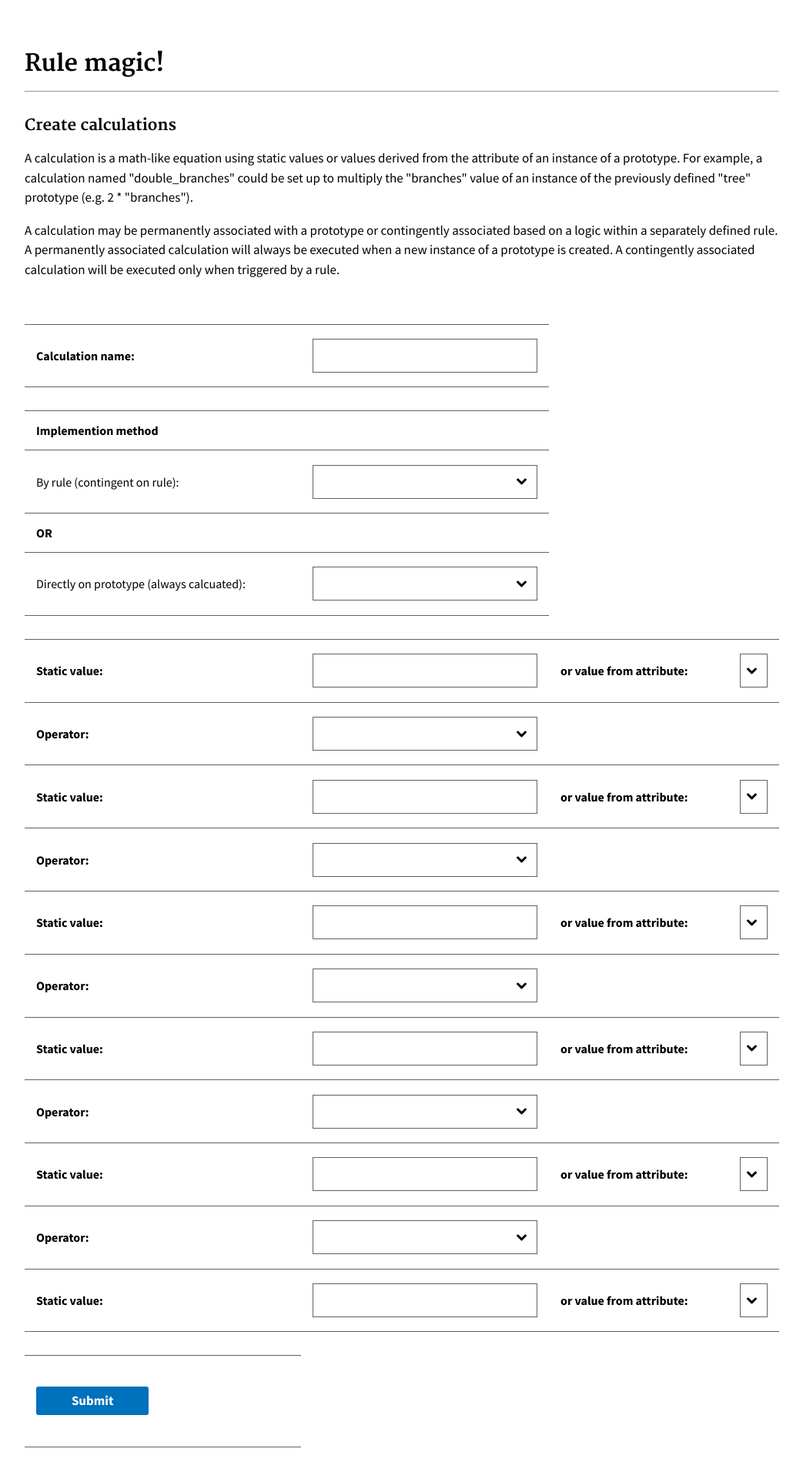
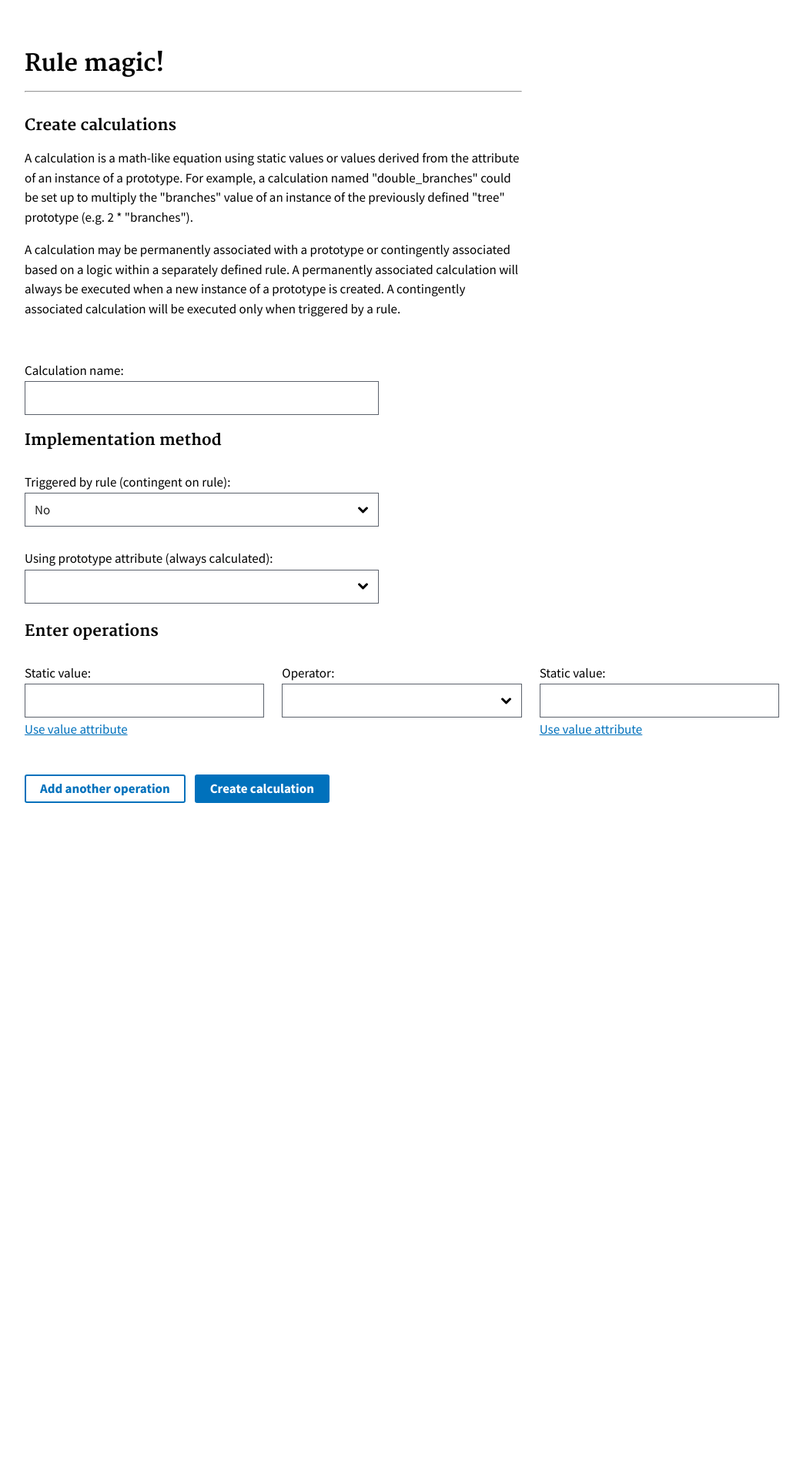
Before and after one commit to 18F/opm-faces, a Flask app: page /calculations/create in a window 1280 px wide. Shown: the whole page at 77% size, without its empty margins (118-1161 px from the left). After the commit the page ends 1043 px from the top, so only its background shows below. Run offline with Flask 2, Linux system fonts and the light colour scheme; lists and menus that the app fills with data are empty; some libraries are stand-ins or nearby versions.

Commit message:
break calculations into partials; add styling

```diff
--- /dev/null
+++ b/magic_rules/templates/_calculation_operator_input.html
@@ -0,0 +1,13 @@
+        <div class="usa-width-one-third">
+          <div class="operator">
+            <label for="operator_value_{{num}}">Operator:</label>
+            <select name="operator_value_{{ num }}">
+              <option value="">
+              <option value="+">+ (plus)
+              <option value="-">- (minus)
+              <option value="*">* (multiply)
+              <option value="/">/ (divide)
+              <option value="^">^ (to power of)
+            </select>
+          </div>
+        </div>
--- /dev/null
+++ b/magic_rules/templates/_calculation_value_input.html
@@ -0,0 +1,20 @@
+        <div class="usa-width-one-third">
+          <div class="static-input">
+            <label for="static_value_{{num}}">Static value:</label>
+            <input name="static_value_{{ num }}" />
+          </div>
+          <div class="attr-input">
+            <label for="attribute_value_{{num}}">Value from attribute:</label>
+            <select name="attribute_value_{{ num }}">
+              <option value="">
+              {% for obj in prototypes %}
+                {% for attribute in prototypes[obj] %} <!-- Need to limit this to just attributes on the obj selected -->
+                  {% if attribute not in ['rules', 'type'] %}
+                    <option value="__{{ attribute }}__">{{ attribute }}
+                  {% endif %}
+                {% endfor %}
+              {% endfor %}
+            </select>
+          </div>
+          <a class="linktrigger show_hide_attr_val">Use value attribute</a>
+        </div>
--- a/magic_rules/templates/base.html
+++ b/magic_rules/templates/base.html
@@ -14,7 +14,14 @@
  .linktrigger {
   cursor: pointer;
   }
+  fieldset legend {
+  font-size: 2rem;
+  font-family: "Merriweather","Georgia","Cambria","Times New Roman","Times",serif;
+  }
 
+  .buttonbar {
+    margin-top: 4rem;
+  }
  </style>
  {% endblock %}
  </head>
--- a/magic_rules/templates/create_calculations.html
+++ b/magic_rules/templates/create_calculations.html
@@ -1,7 +1,7 @@
-<head>
-  <link id="stylesheet" rel="stylesheet" href="{{ url_for('static', filename='css/uswds/css/uswds.min.css') }}">
-</head>
+{% extends "base.html" %}
+{% block body %}
 <div class="usa-grid" style="margin-top: 5%">
+  <div class="usa-width-two-thirds">
   <h2>
     Rule magic!
   </h2>
@@ -24,88 +24,84 @@
     only when triggered by a rule.
     <br><br>
   </p>
-  <div class="usa-width-one-two-thirds">
     <form method="post" action="/calculations/_incoming" enctype="multipart/form-data">
-      <table class="usa-table-borderless">
-        <tbody>
-          <tr>
-            <th scope="row"><strong>Calculation name:</td>
-            <td><input name="name"></td>
-          </tr>
-          <tr><td></td></tr>
-          <tr><td colspan="2"><strong>Implemention method</td></tr>
-          <tr>
-            <th scope="row">By rule (contingent on rule):</th>
-            <td>
-              <select name="contingent">
-                <option value="">
-                <option value="TRUE">Yes
-                <option value="FALSE">No
+       <label for="name">Calculation name:</label>
+       <input name="name" />
+       <fieldset style="margin-top: 2rem;">
+        <legend>Implementation method</legend>
+
+        <label for="contingent">Triggered by rule (contingent on rule):</label>
+        <select id="contingent" name="contingent">
+          <option value="FALSE">No</option>
+          <option value="TRUE">Yes</option>
         </select>
-            </td>
-          <tr>
-            <td><strong>OR</td>
-          </tr>
-          <tr>
-            <th scope="row">Directly on prototype (always calcuated):</td>
-            <td>
+
+        <div class="use_prototype">
+          <label for="object">Using prototype attribute (always calculated):</label>
           <select name="object">
             <option value="">
           {% for obj in prototypes %}
             <option> {{obj}}
           {% endfor %}
           </select>
-            </td>
-          </tr>
-          <tr><td></td></tr>
-          {% for num in range(6) %}
-          <tr>
-            <th scope="row"><strong>Static value:</td>
-            <td><input name="static_value_{{ num }}"></td>
-            <td><strong>or value from attribute:</td>
-            <td>
-              <select name="attribute_value_{{ num }}">
-                <option value="">
-                {% for obj in prototypes %}
-                  {% for attribute in prototypes[obj] %} <!-- Need to limit this to just attributes on the obj selected -->
-                    {% if attribute not in ['rules', 'type'] %}
-                      <option value="__{{ attribute }}__">{{ attribute }}
+        </div>
+      </fieldset>
+    </div>
+    <div class="formulae">
+      <div class="usa-width-one-whole">
+        <h3 style="margin-top: 2rem;">Enter operations</h3>
+      </div>
+      <div class="usa-width-one-whole">
+      {% for num in range(2) %}
+        {% include "_calculation_value_input.html" %}
+        {% if num == 0 %}
+          {% include "_calculation_operator_input.html" %}
         {% endif %}
       {% endfor %}
+      </div>
+      {% for num in range(2,6) %}
+      <div class="hide usa-width-one-whole">
+        {% include "_calculation_value_input.html" %}
+        {% if num != 5 %}
+          {% include "_calculation_operator_input.html" %}
+        {% endif %}
+      </div>
       {% endfor %}
-              </select>
-            </td>
-          </tr>
-          {% if num != 5 %}
-          <tr>
-            <th scope="row"><strong>Operator:</th>
-            <td>
-              <select name="operator_value_{{ num }}">
-                <option value="">
-                <option value="+">+ (plus)
-                <option value="-">- (minus)
-                <option value="*">* (multiply)
-                <option value="/">/ (divide)
-                <option value="^">^ (to power of)
-              </select>
-            </td>
-          </tr>
-          {% endif %}
-            {% endfor %}
-            <tr>
-              <td>
-
-            </td>
-          </tr>
-        </tbody>
-        <tfoot>
-          <tr>
-            <th scope="row">
-              <button value="submit" type="submit">Submit</button>
-            </th>
-          </tr>
-        </tfoot>
-      </table>
+      </div>
+      <div class="usa-width-one-whole buttonbar">
+      <a class="usa-button usa-button-outline show_next_attr linktrigger">Add another operation</a>
+      <button value="submit" type="submit">Create calculation</button>
+      </div>
     </form>
   </div>
-</div>
+{% endblock %}
+{% block scripts %}
+<script>
+var $ = jQuery;
+// hide attribute values by default
+$('[name*="attribute_value"]').hide();
+$('[for*="attribute_value"]').hide();
+
+//only show either static or attr val
+$('#contingent').on('change', function() {
+  if (this.value == "FALSE") {
+    $('.use_prototype').slideDown();
+  } else {
+    $('.use_prototype').slideUp();
+  }
+});
+
+$('.show_hide_attr_val').on('click', function(e) {
+  console.log(this);
+  this.parentElement.getElementsByClassName('attr-input').toggle();
+  this.parentElement.getElementsByClassName('static-input').toggle();
+});
+
+var hiddenVals = document.querySelectorAll('.formulae .hide');
+var showCounter = 0;
+$('.show_next_attr').on('click', function(event) {
+  $(hiddenAttrs[showCounter]).show();
+  showCounter += 1;
+});
+</script>
+{% endblock %}
```
Lines whose indentation alone changed are shown as unchanged.
